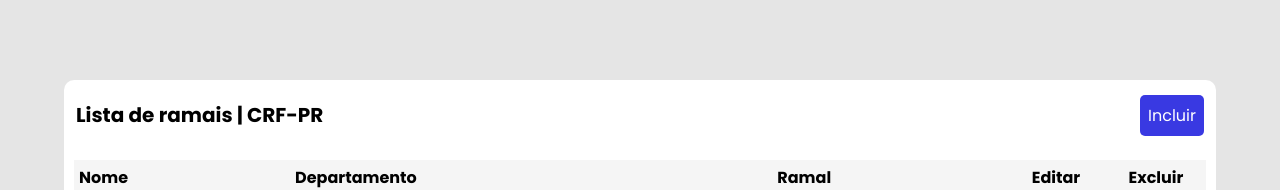
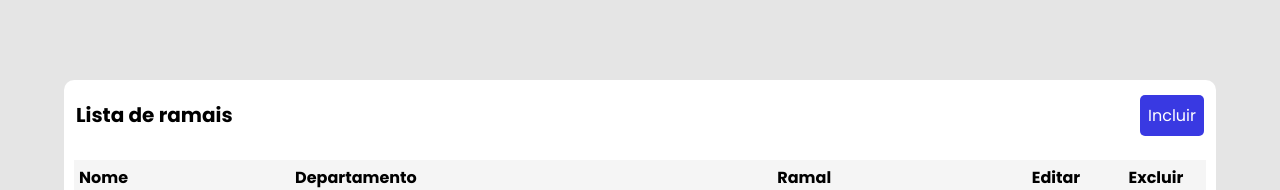
Before and after one commit to laurourbano/lista-de-ramais-crfpr, a plain HTML site: page index.html in a window 1280 px wide. Shown: the top 190 px of the page. Drawn offline with nearby package versions, Linux system fonts and the light colour scheme.

Commit message:
Update index.html

```diff
--- a/index.html
+++ b/index.html
@@ -5,7 +5,7 @@
   <meta charset="UTF-8">
   <meta http-equiv="X-UA-Compatible" content="IE=edge">
   <meta name="viewport" content="width=device-width, initial-scale=1.0">
-  <title>LISTA DE RAMAIS | CRF-PR</title>
+  <title>LISTA DE RAMAIS</title>
   <link rel="stylesheet" href="style.css">
   <link href='https://unpkg.com/boxicons@2.1.1/css/boxicons.min.css' rel='stylesheet'>
 </head>
@@ -13,7 +13,7 @@
 <body>
   <div class="container">
     <div class="header">
-      <span>Lista de ramais | CRF-PR</span>
+      <span>Lista de ramais</span>
       <button onclick="openModal()" id="new">Incluir</i></button>
     </div>
 
```
